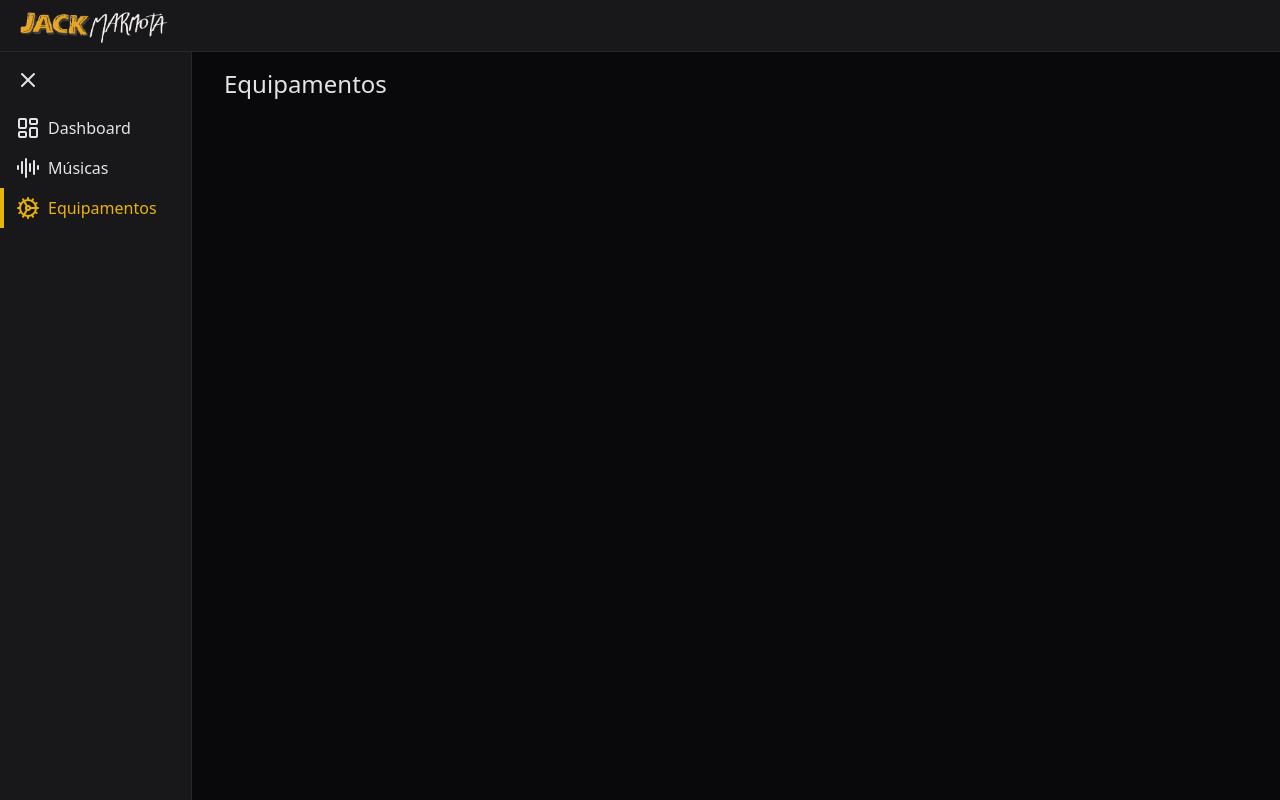
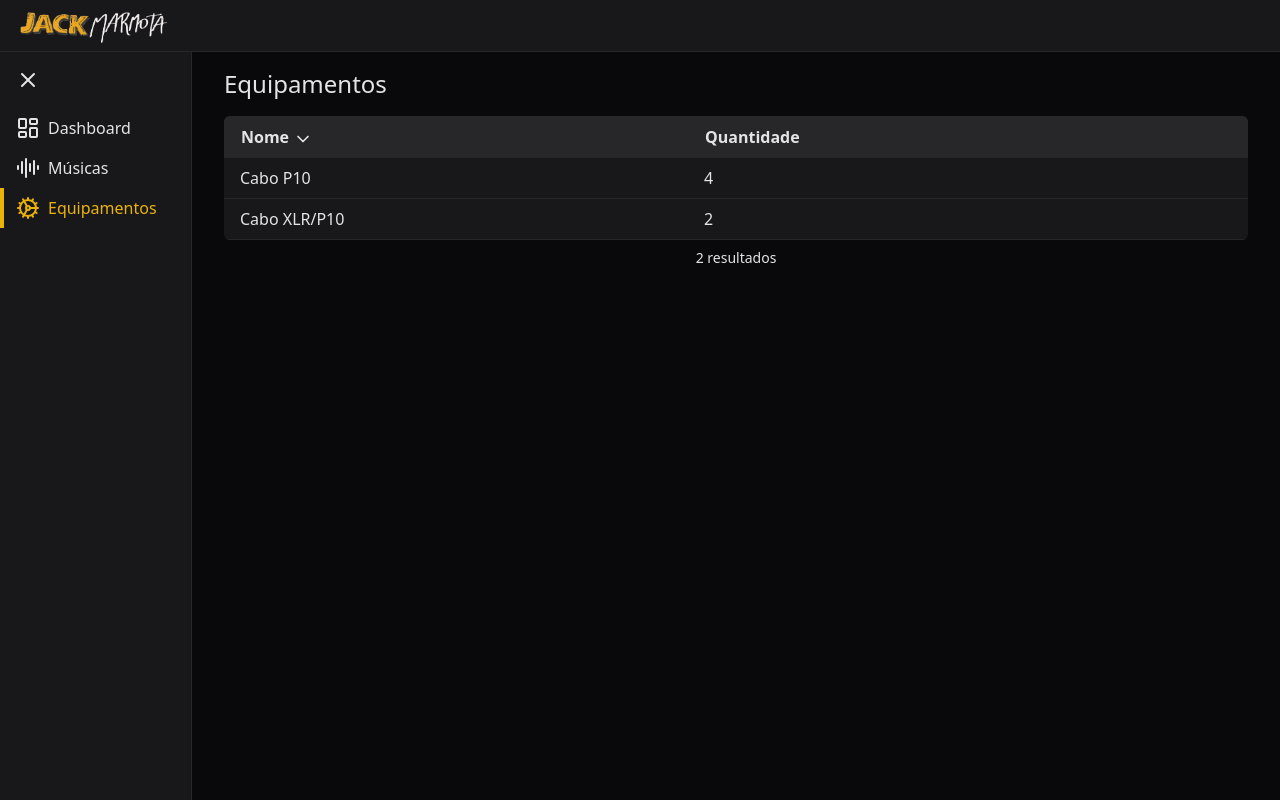
Before and after one commit to Marceometry/jack-marmota-admin, a Next.js app: page /equipments in a window 1280 px wide. Built offline with nearby package versions, Linux system fonts and the light colour scheme.

Commit message:
feat: add table component

```diff
--- a/package.json
+++ b/package.json
@@ -9,6 +9,7 @@
     "lint": "next lint"
   },
   "dependencies": {
+    "date-fns": "^2.30.0",
     "lucide-react": "^0.294.0",
     "next": "14.0.4",
     "react": "^18",
--- a/src/app/(dashboard)/equipments/page.tsx
+++ b/src/app/(dashboard)/equipments/page.tsx
@@ -1,3 +1,21 @@
+import { Table, TableColumn } from '@/components'
+
+const data = [
+  { id: '1', name: 'Cabo XLR/P10', quantity: 2 },
+  { id: '2', name: 'Cabo P10', quantity: 4 },
+]
+
+type Item = (typeof data)[number]
+
+const columns: TableColumn<Item>[] = [
+  { label: 'Nome', key: 'name' },
+  { label: 'Quantidade', key: 'quantity' },
+]
+
 export default function Page() {
-  return <div></div>
+  return (
+    <div>
+      <Table data={data} columns={columns} defaultSortParam="name" />
+    </div>
+  )
 }
--- a/src/app/layout.tsx
+++ b/src/app/layout.tsx
@@ -1,5 +1,5 @@
 import type { Metadata } from 'next'
-import './globals.css'
+import '@/styles/globals.css'
 
 export const metadata: Metadata = {
   title: 'Jack Marmota Admin',
--- a/src/components/PageTitle/index.tsx
+++ b/src/components/PageTitle/index.tsx
@@ -12,7 +12,7 @@ export function PageTitle() {
 
   return (
     <div>
-      <h2 className="text-2xl font-medium">{label}</h2>
+      <h2 className="mb-4 text-2xl font-medium">{label}</h2>
     </div>
   )
 }
--- /dev/null
+++ b/src/components/Table/index.tsx
@@ -0,0 +1,107 @@
+'use client'
+
+import { ChevronDown } from 'lucide-react'
+import { useState } from 'react'
+import { twJoin } from 'tailwind-merge'
+import { dynamicSort } from '@/utils'
+
+type Item = {
+  id: string | number
+  [x: string]: React.ReactNode
+}
+
+export type TableColumn<T extends Item> = {
+  label: string
+  key?: keyof T
+  render?: (item: T) => React.ReactNode
+}
+
+type Props<T extends Item> = {
+  data: T[]
+  columns: TableColumn<T>[]
+  defaultSortParam: keyof T
+}
+
+export function Table<T extends Item>({
+  data,
+  columns,
+  defaultSortParam,
+}: Props<T>) {
+  const [sortParam, setSortParam] = useState<keyof T>(defaultSortParam)
+  const [reverseSort, setReverseSort] = useState(false)
+
+  const orderedData = data.sort((a, b) =>
+    dynamicSort(a[sortParam], b[sortParam], reverseSort),
+  )
+
+  const handleClickSort = (key: keyof T, isActive?: boolean) => {
+    setSortParam(key)
+    setReverseSort(isActive ? !reverseSort : false)
+  }
+
+  return (
+    <div>
+      <div>
+        <table className="w-full rounded-md overflow-hidden border-collapse bg-zinc-900">
+          <thead>
+            <tr>
+              {columns.map(({ key, label }, index) => {
+                const isActive = sortParam === key
+                return (
+                  <th key={label} className="text-left bg-zinc-800">
+                    {key ? (
+                      <button
+                        onClick={() => handleClickSort(key, isActive)}
+                        className={twJoin(
+                          'w-full py-2 pl-4 pr-7 flex items-center gap-1 hover:bg-zinc-700 transition-colors',
+                          index === 0
+                            ? 'rounded-tl-md'
+                            : index === columns.length - 1
+                            ? 'rounded-tr-md'
+                            : '',
+                        )}
+                      >
+                        {label}
+                        <ChevronDown
+                          size={20}
+                          className={twJoin(
+                            'translate-y-0.5 transition-all',
+                            isActive ? 'opacity-1' : 'opacity-0',
+                            reverseSort ? 'rotate-180' : '',
+                          )}
+                        />
+                      </button>
+                    ) : (
+                      <span className="py-2 px-4">{label}</span>
+                    )}
+                  </th>
+                )
+              })}
+            </tr>
+          </thead>
+
+          <tbody>
+            {orderedData.map((item) => {
+              return (
+                <tr key={item.id}>
+                  {columns.map((column) => (
+                    <td
+                      key={column.label}
+                      className="py-2 px-4 text-left border-b border-b-zinc-800"
+                    >
+                      {column.key ? item[column.key] : column.render?.(item)}
+                    </td>
+                  ))}
+                </tr>
+              )
+            })}
+          </tbody>
+        </table>
+      </div>
+
+      <span className="pt-2 text-sm text-center block">
+        {orderedData.length} resultados
+      </span>
+    </div>
+  )
+}
--- a/src/components/index.ts
+++ b/src/components/index.ts
@@ -1,3 +1,4 @@
 export * from './Header'
 export * from './PageTitle'
+export * from './Table'
 export * from './Sidebar'
--- /dev/null
+++ b/src/utils/date.ts
@@ -0,0 +1,23 @@
+import { isBefore, isValid } from 'date-fns'
+
+const alphabeticallySort = (a: string, b: string, reverse?: boolean) => {
+  return reverse ? b.localeCompare(a) : a.localeCompare(b)
+}
+
+const dateSort = (a: string, b: string, oldestFirst?: boolean) => {
+  const date1 = new Date(a)
+  const date2 = new Date(b)
+  if (oldestFirst)
+    return isBefore(date2, date1) ? 1 : isBefore(date1, date2) ? -1 : 0
+  return isBefore(date1, date2) ? 1 : isBefore(date2, date1) ? -1 : 0
+}
+
+export const dynamicSort = (a: any, b: any, reverse?: boolean) => {
+  if (isValid(new Date(a))) return dateSort(a, b, reverse)
+  if (typeof a === 'string') return alphabeticallySort(a, b, reverse)
+  if (typeof a === 'number') {
+    if (reverse) return a - b
+    return b - a
+  }
+  return 0
+}
--- /dev/null
+++ b/src/utils/index.ts
@@ -0,0 +1 @@
+export * from './date'
```
Also changed, not shown: src/styles/globals.css (renamed from src/app/globals.css), 1 other file (tests, documents, lock files or other folders).
